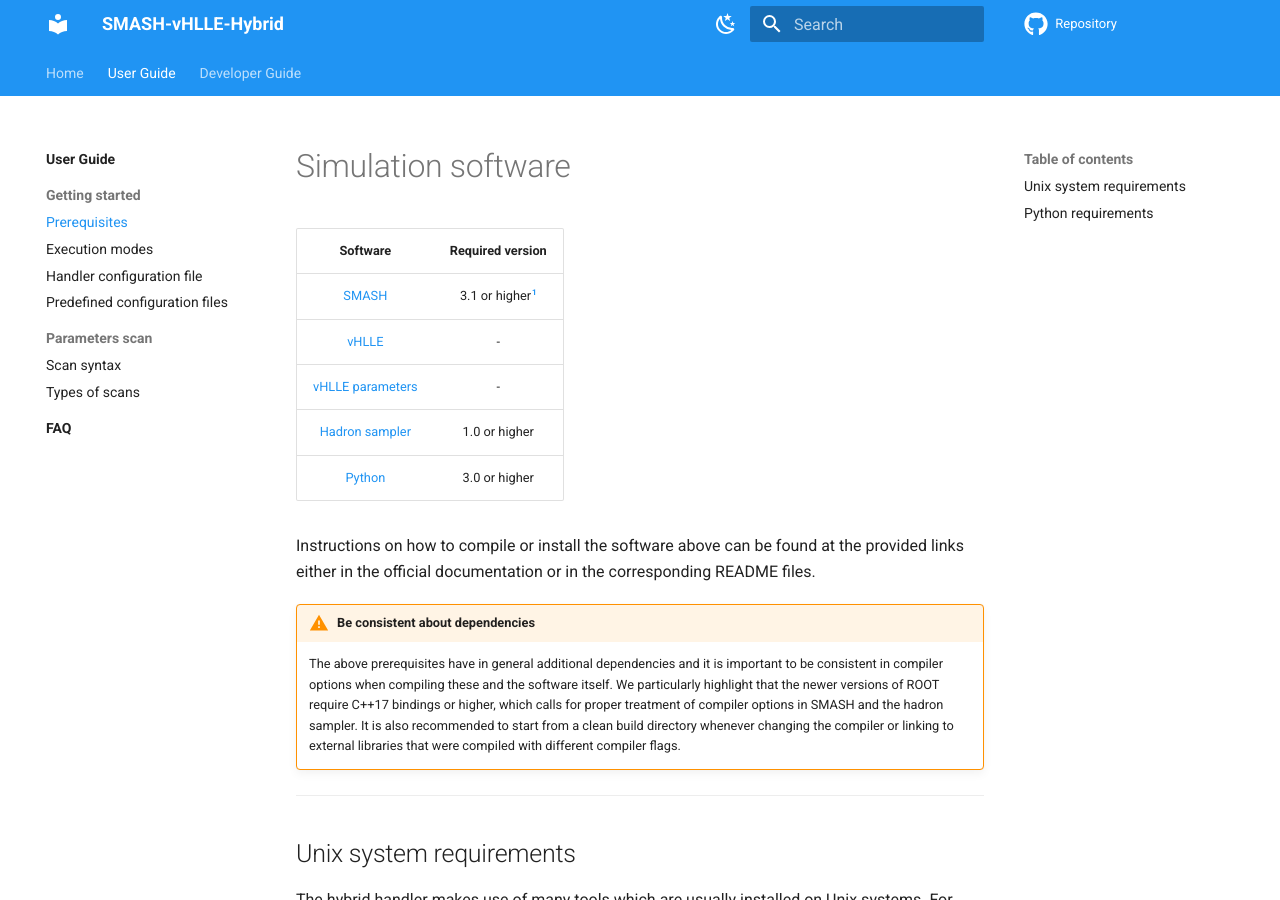
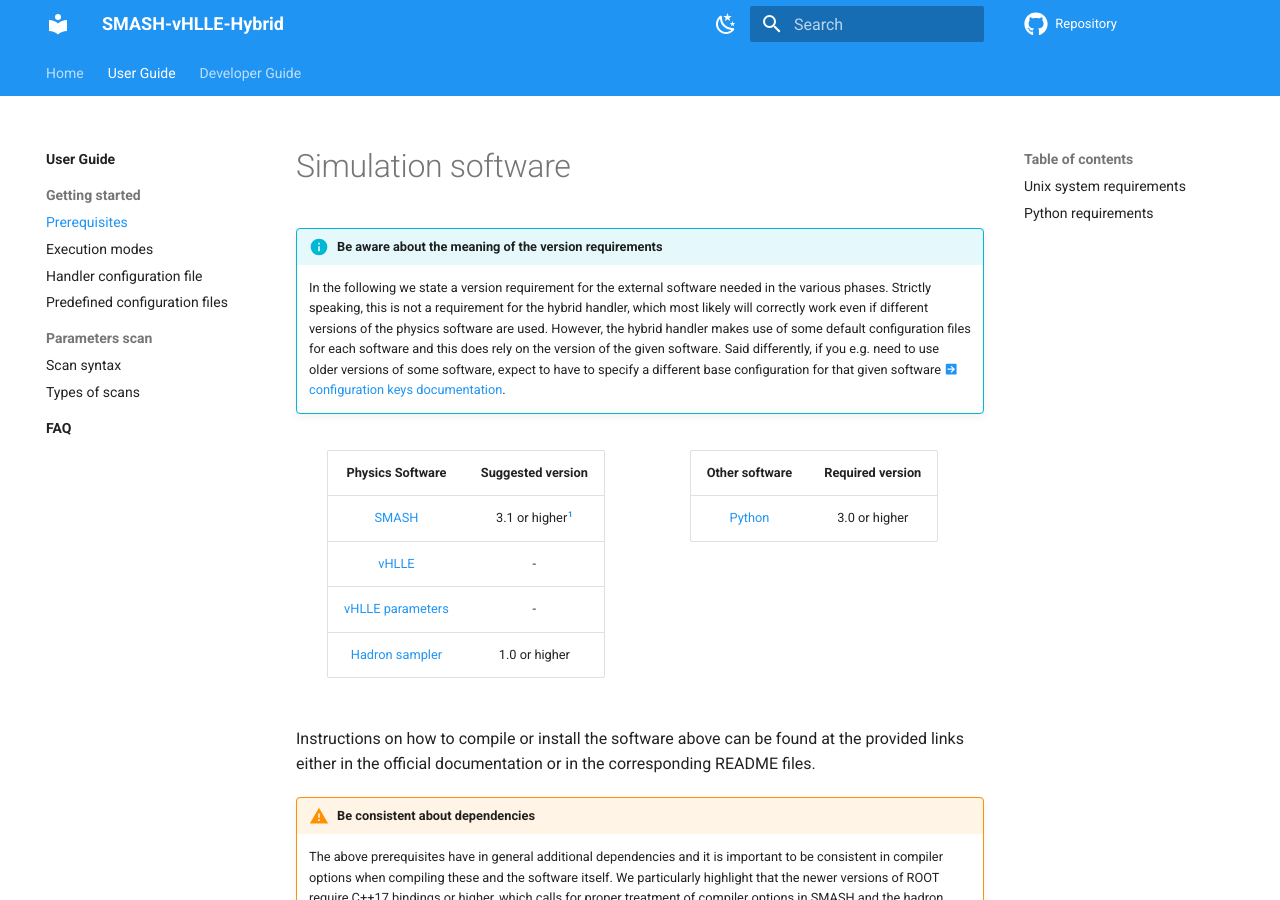
Before and after one commit to smash-transport/smash-vhlle-hybrid, an MkDocs documentation site: the page built from docs/user/prerequisites.md, in a window 1280 px wide and 900 px high. Built offline with MkDocs 1.6.1 and Material for MkDocs 9.7.7, drawn with Linux system fonts in a browser that asks for light colours; emoji names are drawn with the system emoji font; comment, search, counter and statistics services are not loaded; the version menu is left out.

Commit message:
Clarify version requirements for physics software

```diff
--- a/docs/user/prerequisites.md
+++ b/docs/user/prerequisites.md
@@ -1,12 +1,30 @@
 # Simulation software
 
-| Software | Required version |
-| :------: | :--------------: |
+!!! info "Be aware about the meaning of the version requirements"
+    In the following we state a version requirement for the external software needed in the various phases.
+    Strictly speaking, this is not a requirement for the hybrid handler, which most likely will correctly work even if different versions of the physics software are used.
+    However, the hybrid handler makes use of some default configuration files for each software and this does rely on the version of the given software.
+    Said differently, if you e.g. need to use older versions of some software, expect to have to specify a different base configuration for that given software [:material-arrow-right-box: configuration keys documentation](configuration_file.md#Config-file).
+
+<div class="grid" markdown>
+<div class="center-table" markdown>
+
+| Physics Software | Suggested version |
+| :--------------: | :---------------: |
 | [SMASH](https://github.com/smash-transport/smash) | 3.1 or higher[^1] |
 | [vHLLE](https://github.com/yukarpenko/vhlle) | - |
 | [vHLLE parameters](https://github.com/yukarpenko/vhlle_params) | - |
 | [Hadron sampler](https://github.com/smash-transport/smash-hadron-sampler) | 1.0 or higher |
+
+</div>
+<div class="center-table" markdown>
+
+| Other software | Required version |
+| :------------: | :--------------: |
 | [Python](https://www.python.org) | 3.0  or higher |
+
+</div>
+</div>
 
 [^1]: Version `3.1` is only needed for the afterburner functionality. Otherwise version `1.8` is sufficient.
 
```
Also changed, not shown: docs/user/configuration_file.md (+1 -0 lines).
